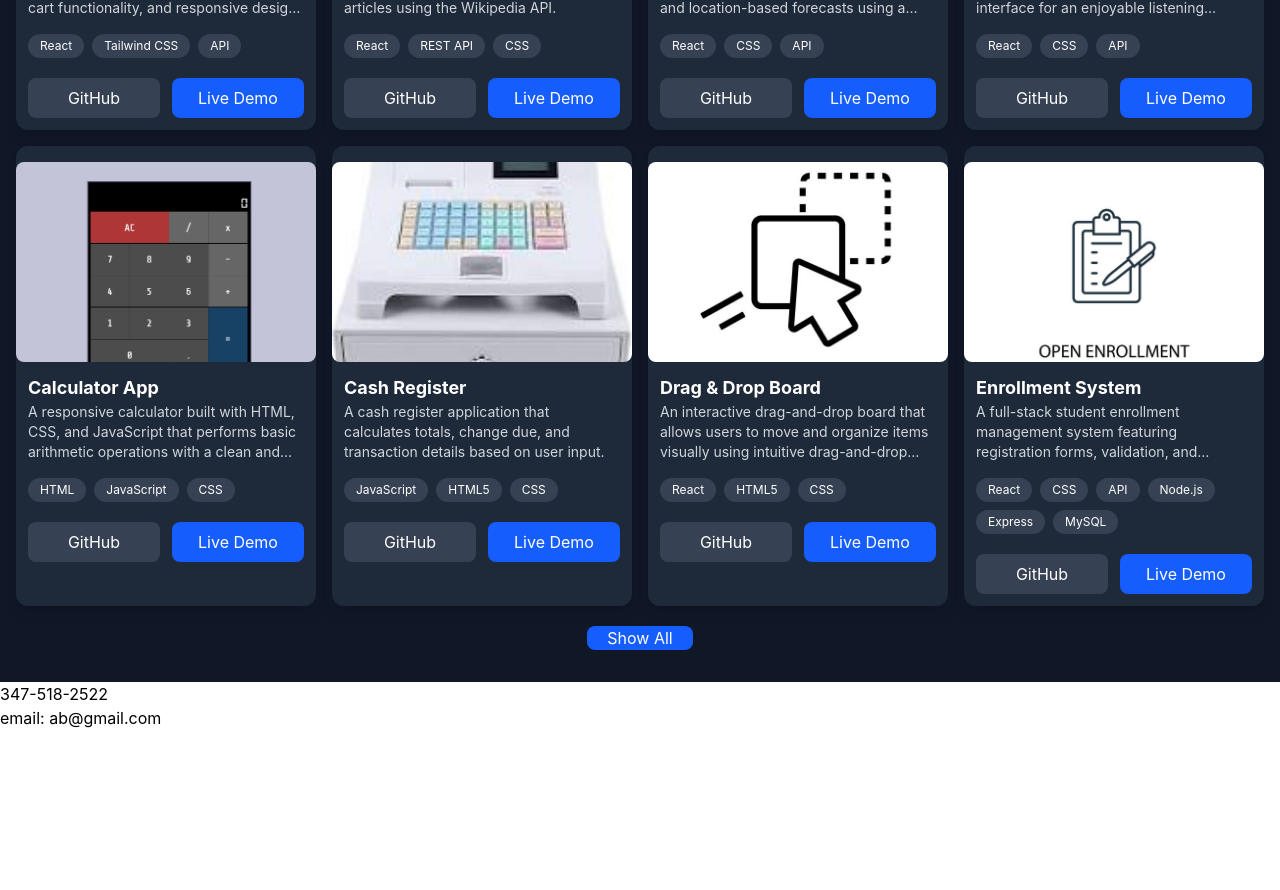
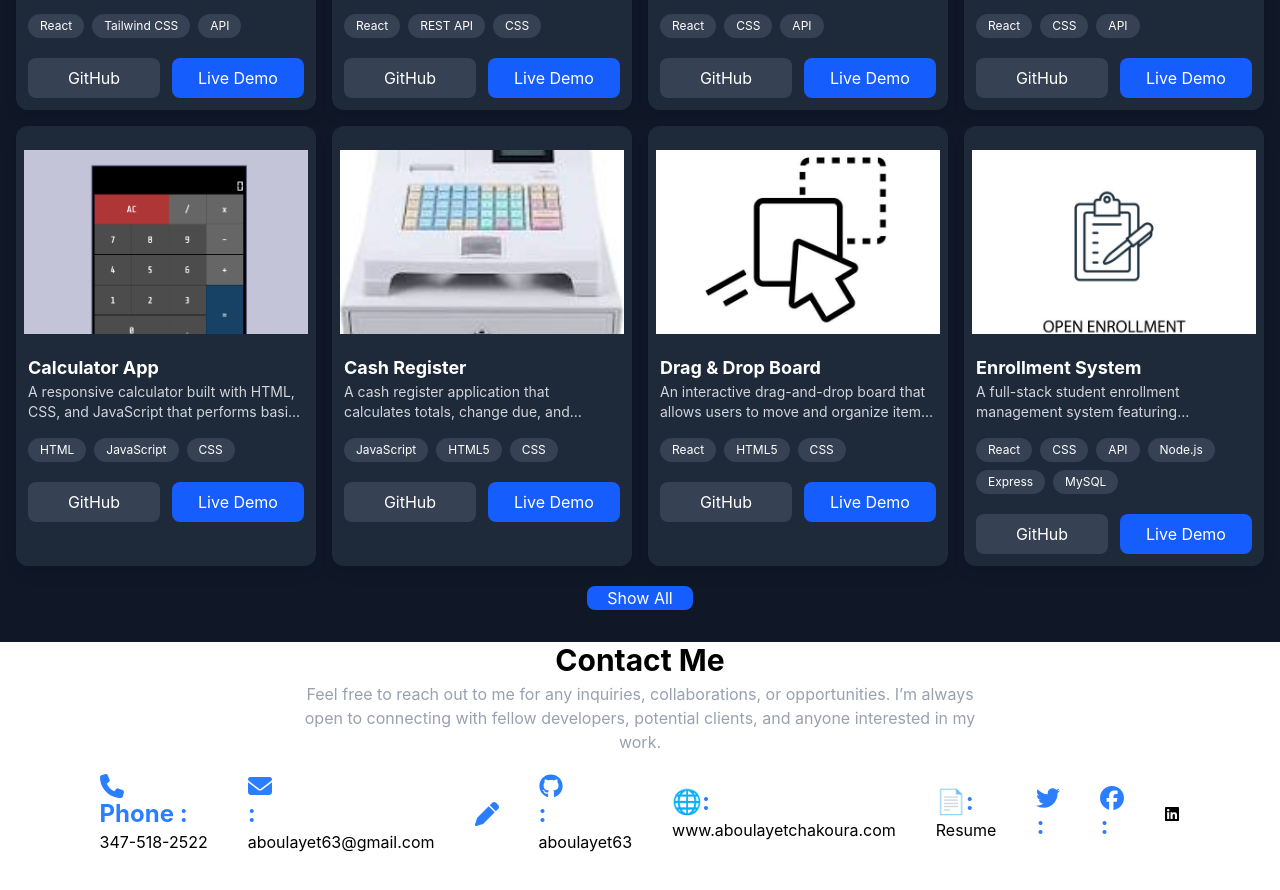
Before and after one commit to abdel1413/portfolioApp, a React (Vite) app: page / in a window 1280 px wide. Shown: the part 2978-3868 px from the top of the page. Built offline with nearby package versions, Linux system fonts and the light colour scheme.

Commit message:
created contact using reac icons

```diff
--- a/package.json
+++ b/package.json
@@ -14,6 +14,7 @@
     "@tailwindcss/vite": "^4.3.0",
     "react": "^19.2.6",
     "react-dom": "^19.2.6",
+    "react-icons": "^5.6.0",
     "react-router": "^7.15.1",
     "react-router-dom": "^7.15.1",
     "tailwindcss": "^4.3.0"
@@ -29,5 +30,4 @@
     "globals": "^17.6.0",
     "vite": "^8.0.12"
   }
-
 }
--- a/src/components/Contact.jsx
+++ b/src/components/Contact.jsx
@@ -1,4 +1,6 @@
 // import { Navbar } from "./Navbar"
+
+import { FaPhone, FaEnvelope, FaLinkedin,FaGithub, FaTwitter, FaFacebook, FaPen } from "react-icons/fa6"
 
 
 export const Contact =()=>{
@@ -6,9 +8,53 @@ export const Contact =()=>{
    {/* <Navbar/> */}
    <section className="min-h-screen scroll-mt-24" id='contact'>
     <div>
+     <div>
+        <h1 className="text-3xl font-bold text-center mb-1">Contact Me</h1>
+        <p className="text-center text-gray-400 mb-5  max-w-2xl mx-auto">
+          Feel free to reach out to me for any inquiries, collaborations, or
+          opportunities. I’m always open to connecting with fellow developers,
+          potential clients, and anyone interested in my work.
+        </p>
+     </div>
+     <div className="flex items-center justify-center gap-10">
+     </div>
+        <div className="flex items-center justify-center gap-10">
 
-    <h1 >347-518-2522</h1>
-    <p > email: ab@gmail.com</p>
+
+                <a href="tel:347-518-2522"> <span className="text-2xl font-bold text-blue-500"> <FaPhone /> Phone :</span>
+                 <h1 >347-518-2522</h1>
+                </a>
+
+                <a href="mailto:ab@gmail.com"> <span className="text-2xl font-bold text-blue-500"> <FaEnvelope /> :</span>
+                 <h1 >aboulayet63@gmail.com</h1>
+                </a>
+                <FaPen className="text-2xl font-bold text-blue-500"/>
+
+
+            <a href="https://github.com/aboulayet63" target="_blank" rel="noopener noreferrer">
+                <span className="text-2xl font-bold text-blue-500"><FaGithub/>:</span>
+                <h1 >aboulayet63</h1>
+            </a>
+            <a href="https://www.aboulayetchakoura.com" target="_blank" rel="noopener noreferrer">
+                <span className="text-2xl font-bold text-blue-500">🌐:</span>
+                <h1 >www.aboulayetchakoura.com</h1>
+            </a>
+            <a href="https://www.aboulayetchakoura.com/resume.pdf" target="_blank" rel="noopener noreferrer">
+                <span className="text-2xl font-bold text-blue-500">📄:</span>
+                <h1 >Resume</h1>
+            </a>
+              <a href="https://twitter.com/aboulayet63" target="_blank" rel="noopener noreferrer">
+                <span className="text-2xl font-bold text-blue-500"><FaTwitter/>:</span>
+            </a>
+
+            <a href="https://www.facebook.com/aboulayet63" target="_blank" rel="noopener noreferrer">
+                <span className="text-2xl font-bold text-blue-500"><FaFacebook/>:</span>
+
+            </a>
+            <a href="https://www.linkedin.com/in/aboulaye-tchakoura-9b1a4b1b3/" target="_blank" rel="noopener noreferrer">
+            <FaLinkedin/>
+            </a>
+        </div>
     </div>
 
    </section>
--- a/src/components/Projects.jsx
+++ b/src/components/Projects.jsx
@@ -35,7 +35,7 @@ export const Projects = ()=>{
           and modern web development tools.
         </p>
 
-        <div className="grid grid-cols-3 md:grid-cols-3 xl:grid-cols-4 gap-4 w-full px-4">
+        <div className="grid grid-cols-1 md:grid-cols-3 xl:grid-cols-4 gap-4 w-full px-4">
           {displayedProjects.map((project) => (
             <div
               key={project.id}
@@ -44,7 +44,7 @@ export const Projects = ()=>{
               <img
                 src={project.image}
                 alt={project.title}
-                className="w-full h-50 rounded-lg object-cover mx-auto mt-4 "
+                className="w-full h-50 rounded-lg object-cover mx-auto mt-4 p-2 "
               />
 
               <div className="p-3 ">
@@ -53,7 +53,7 @@ export const Projects = ()=>{
                 </h2>
                  <div className="relative group">
 
-                <p className="text-gray-300 text-sm mb-4 line-clamp-3 group-hover:line-clamp-none transition-all duration-300">
+                <p className="text-gray-300 text-sm mb-4 line-clamp-2 group-hover:line-clamp-none transition-all duration-500">
                   {project.description}
                 </p>
                  </div>
```
Also changed, not shown: 1 other file (tests, documents, lock files or other folders).
